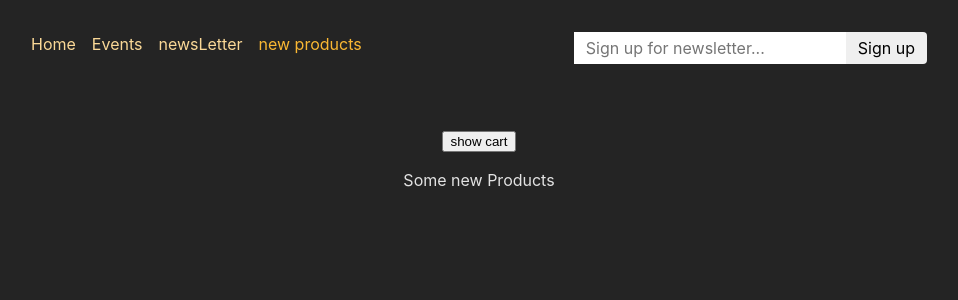
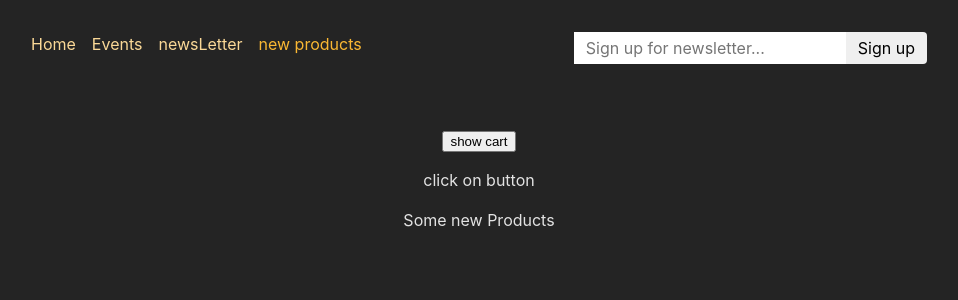
Before and after one commit to notmone/spa-prodcuts-events, a React (Create React App) app in the folder frontend/: page /products in a window 1280 px wide. Shown: the top 300 px of the page, without its empty margins (161-1119 px from the left). Built offline with nearby package versions, Linux system fonts and the light colour scheme.

Commit message:
modified new products

```diff
--- a/frontend/src/pages/NewProducts.js
+++ b/frontend/src/pages/NewProducts.js
@@ -12,6 +12,7 @@ function NewProductsPage() {
   return (
     <div>
       <button onClick={toggleCartHandler}>show cart</button>
+    <p>click on button</p>
       <p>Some new Products</p>
       {showCart && (
         <ul>
```
